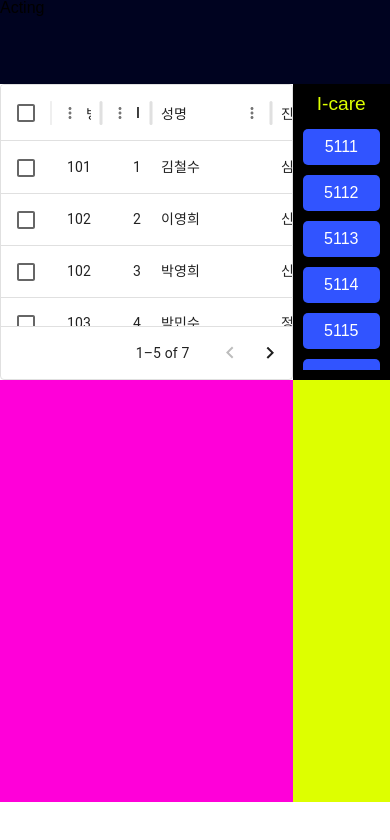
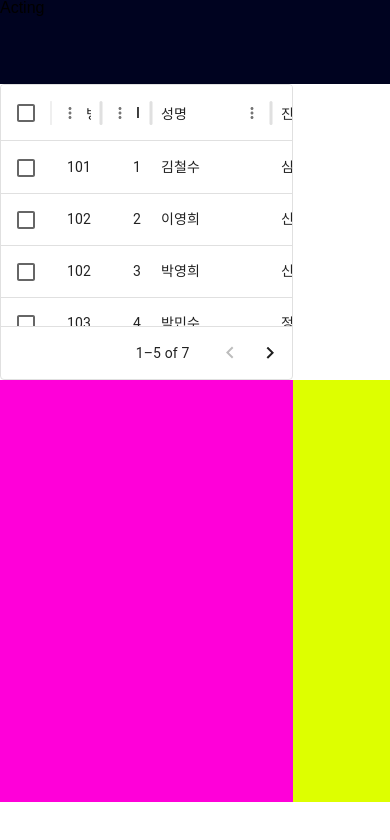
Before and after one commit to ckdgus222/health_care, a React (Vite) app: page /acting in a window 390 px wide. Shown: the top 840 px of the page. Built offline with nearby package versions, Linux system fonts and the light colour scheme; a web font is replaced by a local one.

Commit message:
분기점: 반응형 우선 수정 위해 작업 도중 분기점 생성

```diff
--- a/src/components/Acting/Status/MainStatus.jsx
+++ b/src/components/Acting/Status/MainStatus.jsx
@@ -1,8 +1,6 @@
-import styles from "./MainStatus.module.css"
-import RoomStatus from "./RoomStatus"
-import Left from "../../Room/Left"
-import Right from "../../Room/Right"
-import SideBox from "./SideBox"
+import styles from "./MainStatus.module.css";
+import RoomStatus from "./RoomStatus";
+import SideBox from "./SideBox";
 import { useContext } from "react";
 import { Health } from "./../../../App";
 import { useState } from "react"
@@ -15,8 +13,8 @@ const MainStatus = ()=> {
 
    return(
       <div className={styles.mainStatus}>
-        <RoomStatus data={data} setSelectedRoom={setSelectedRoom}/>
-        <SideBox data={data} selectedRoom={selectedRoom}/>
+        {/*<RoomStatus data={data} setSelectedRoom={setSelectedRoom}/>*/}
+        {/*<SideBox data={data} selectedRoom={selectedRoom}/>*/}
       </div>
    )
 }
--- a/src/components/Acting/Status/RoomStatus.jsx
+++ b/src/components/Acting/Status/RoomStatus.jsx
@@ -2,7 +2,9 @@ import styles from "./RoomStatus.module.css";
 import { useContext } from "react";
 import { Health } from "./../../../App";
 
-const RoomStatus = ({ data, setSelectedRoom }) => {
+const RoomStatus = ({ setSelectedRoom }) => {
+
+    const {data} = useContext(Health);
 
   const seen = new Set();
   const filterRoom = data.filter(item => {
--- a/src/components/Acting/Status/RoomStatus.module.css
+++ b/src/components/Acting/Status/RoomStatus.module.css
@@ -1,41 +1,62 @@
+/* RoomStatus.module.css */
+
 .roomStatusContainer {
-   position: absolute;
-   top: 10%;
-   right: 0;
-   background-color: #000;
-   width: 25vw;
-   height: 35vh;
    display: flex;
    flex-direction: column;
-   padding: 10px;
+   width: 25vw;
+   color: #fff;
+   height: 35vh;
    box-sizing: border-box;
-   color: #fff;
 }
 
-.roomTitle {
-   text-align: center;
-   font-size: 1.2rem;
-   margin-bottom: 15px;
-   color: #ddff00;
+/* RoomList와 RoomDetails를 포함하는 컨테이너 스타일 */
+.roomListContainer {
+   padding: 10px;
+   border-bottom: 1px solid #2f2e2e;
+}
+
+.title {
+   font-size: 1.5em;
+   margin-bottom: 10px;
 }
 
 .roomList {
    display: flex;
-   flex-direction: column;
+   flex-wrap: wrap;
    gap: 10px;
-   overflow-y: auto;
-   flex-grow: 1;
 }
 
 .roomItem {
-   background-color: #3154ff;
+   background-color: #2f2e2e;
    padding: 10px;
-   border-radius: 5px;
-   text-align: center;
    cursor: pointer;
-   transition: background-color 0.3s ease;
+   border-radius: 4px;
+   transition: background-color 0.3s;
 }
 
 .roomItem:hover {
-   background-color: #ff00d9;
+   background-color: #444;
 }
+
+/* 선택된 병실의 상세 정보를 보여주는 컨테이너 스타일 */
+.roomDetailsContainer {
+   display: flex;
+   flex: 1;
+   overflow-y: auto;
+}
+
+.leftColumn,
+.rightColumn {
+   flex: 1;
+   display: flex;
+   flex-direction: column;
+   gap: 10px;
+   padding: 10px;
+}
+
+.patientInfoContainer {
+   background-color: #1f1f1f;
+   padding: 10px;
+   border: 1px solid #2f2e2e;
+   border-radius: 4px;
+}
--- a/src/pages/Acting.jsx
+++ b/src/pages/Acting.jsx
@@ -1,27 +1,22 @@
-import styles from './Acting.module.css'
+// Acting.jsx
+import styles from './Acting.module.css';
 import ActingHeader from "../components/Acting/ActingHeader/ActingHeader.jsx";
-import HeaderContainer from "../components/Header/HeaderContainer"
-import PatientStatus from "../components/Acting/PatientStatus"
 import ActingTable from "../components/Acting/ActingTable/ActingTable.jsx";
-import RoomStatus from "../components/Acting/Status/RoomStatus.jsx";
-import { useContext, useState } from "react";
-import { Health } from "../App.jsx";
+import MainStatus from "../components/Acting/Status/MainStatus.jsx";
 
+// Acting.jsx 수정
 
 const Acting = () => {
-    const {data} = useContext(Health);
-    const [selectedRoom, setSelectedRoom] = useState("5111");
-
     return (
         <div className={styles.layoutContainer}>
-            <ActingHeader />
-            <ActingTable />
-            <RoomStatus data={data} setSelectedRoom={setSelectedRoom}/>
-            {/*<div className={styles.roomstatus} />*/}
+            <ActingHeader className={styles.header} />
+            <ActingTable className={styles.actingtable} />
+            <MainStatus className={styles.roomstatus} />
             <div className={styles.actingmemo} />
             <div className={styles.memo} />
             <div className={styles.bottomFooter} />
-        </div>);
+        </div>
+    );
 };
 
-export default Acting
+export default Acting;
```
Also changed, not shown: src/pages/Acting.module.css (+12 -0 lines), src/components/Acting/Status/MainStatus.module.css (line endings or trailing spaces).
